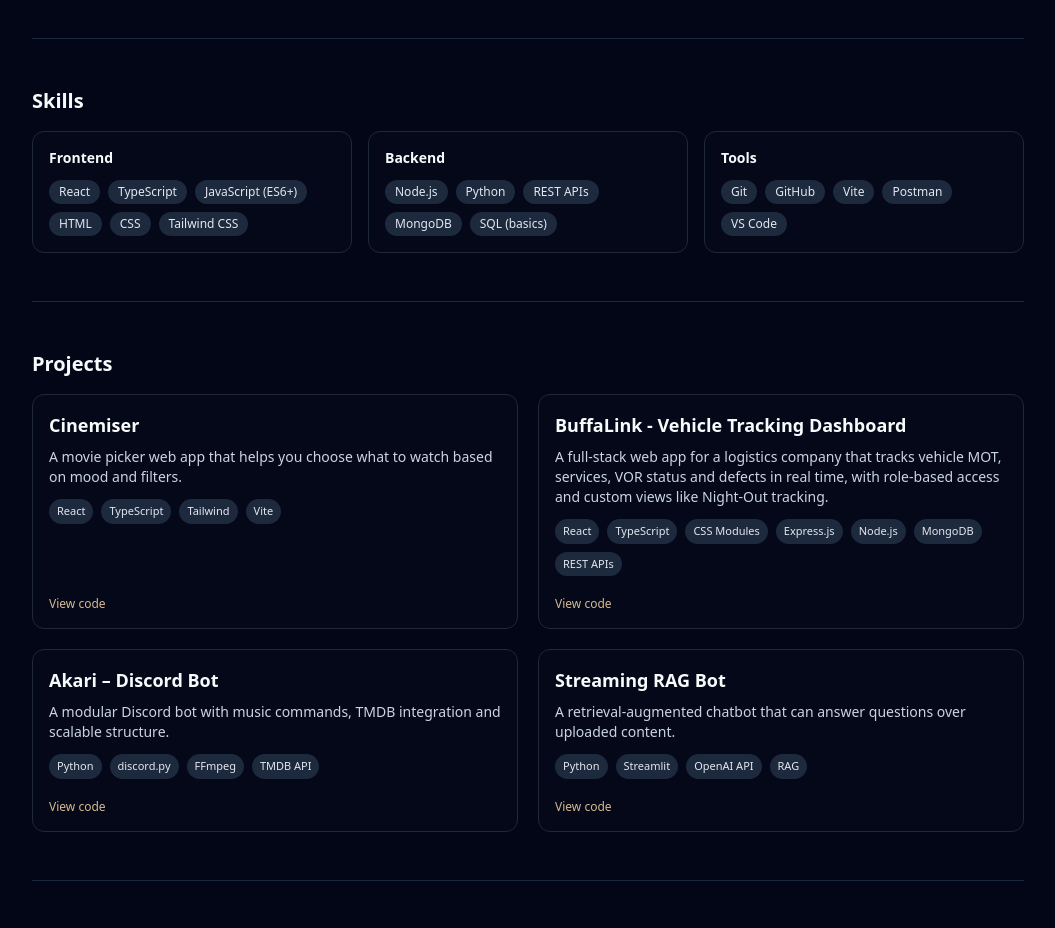
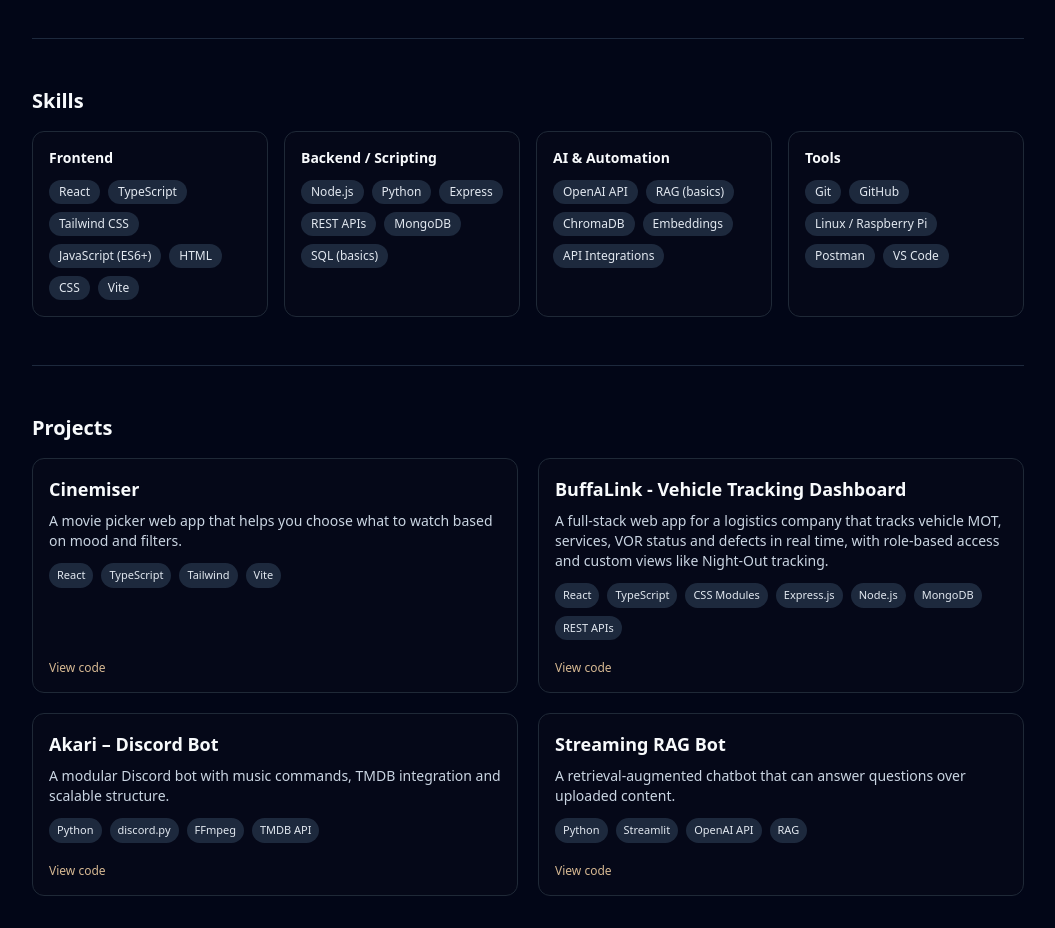
Before and after one commit to CCostaDev/portfolio, a React (Vite) app: page / in a window 1280 px wide. Shown: the part 820-1748 px from the top of the page, without its empty margins (112-1167 px from the left). Built offline with nearby package versions, Linux system fonts and the light colour scheme.

Commit message:
updated skills layout and categories

```diff
--- a/src/components/Skills.tsx
+++ b/src/components/Skills.tsx
@@ -4,13 +4,28 @@ const skills = {
   Frontend: [
     "React",
     "TypeScript",
+    "Tailwind CSS",
     "JavaScript (ES6+)",
     "HTML",
     "CSS",
-    "Tailwind CSS",
+    "Vite",
   ],
-  Backend: ["Node.js", "Python", "REST APIs", "MongoDB", "SQL (basics)"],
-  Tools: ["Git", "GitHub", "Vite", "Postman", "VS Code"],
+  "Backend / Scripting": [
+    "Node.js",
+    "Python",
+    "Express",
+    "REST APIs",
+    "MongoDB",
+    "SQL (basics)",
+  ],
+  "AI & Automation": [
+    "OpenAI API",
+    "RAG (basics)",
+    "ChromaDB",
+    "Embeddings",
+    "API Integrations",
+  ],
+  Tools: ["Git", "GitHub", "Linux / Raspberry Pi", "Postman", "VS Code"],
 };
 
 const Skills = () => {
@@ -24,7 +39,7 @@ const Skills = () => {
       transition={{ duration: 0.4, delay: 0.05 }}
     >
       <h2 className="text-xl font-semibold mb-4">Skills</h2>
-      <div className="grid gap-4 md:grid-cols-3">
+      <div className="grid gap-4 md:grid-cols-4">
         {Object.entries(skills).map(([category, items]) => (
           <div
             key={category}
```
